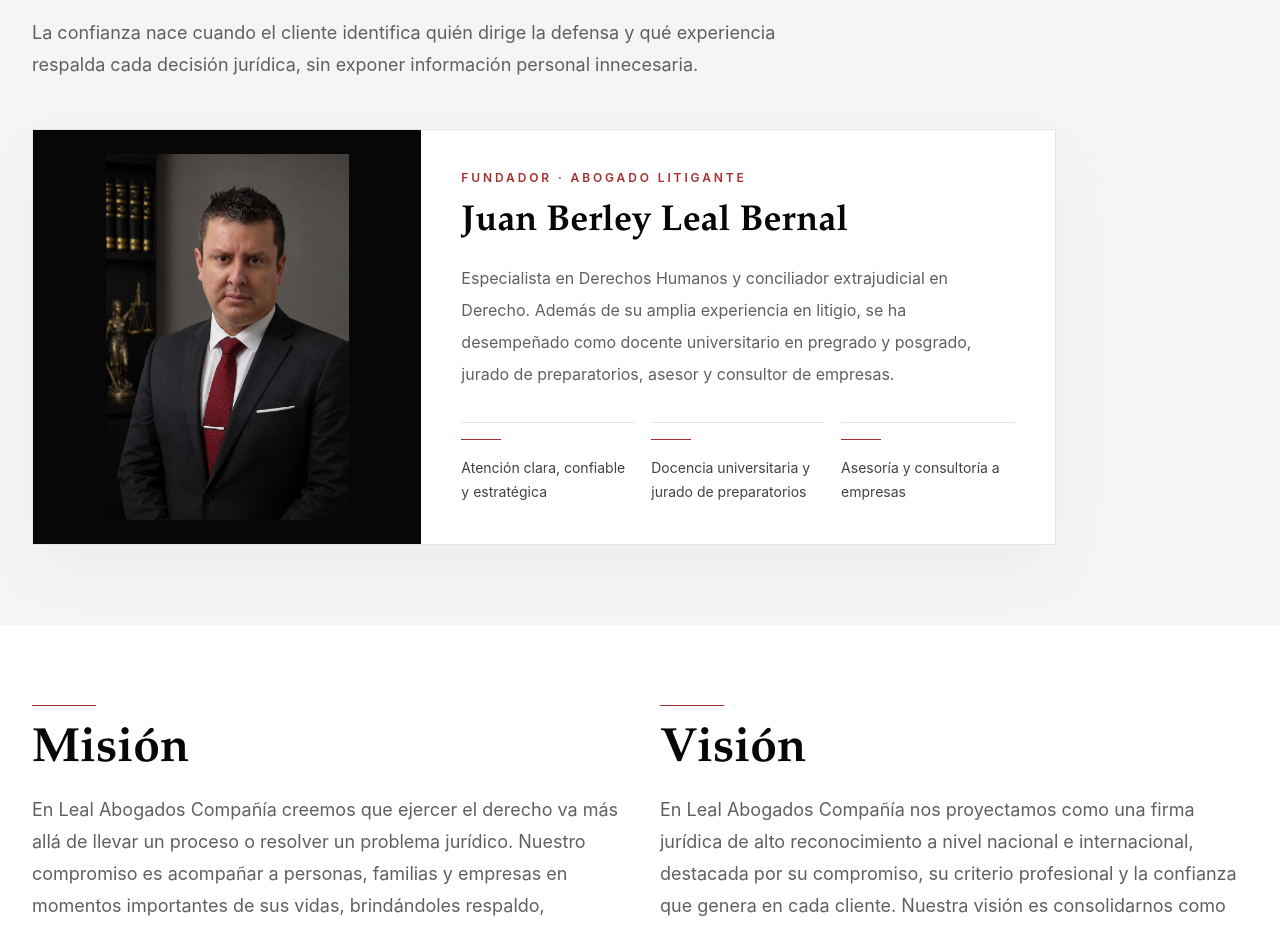
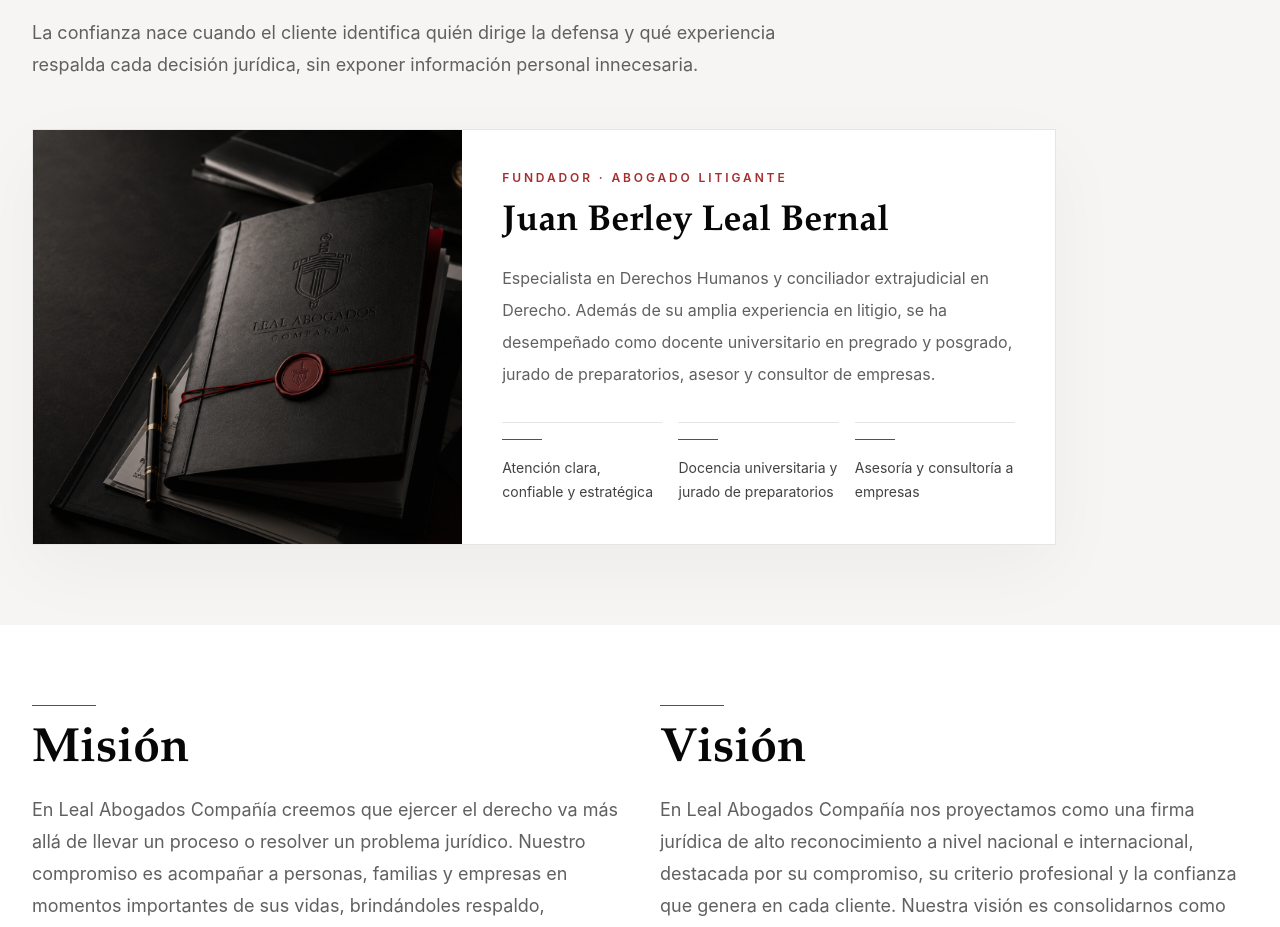
Before and after one commit to davidricardobc/LealAbogados, a Next.js app: page /quienes-somos in a window 1280 px wide. Shown: the part 1480-2407 px from the top of the page. Built offline with nearby package versions, Linux system fonts and the light colour scheme.

Commit message:
style: evitar doble retrato en quienes somos

```diff
--- a/src/app/quienes-somos/page.tsx
+++ b/src/app/quienes-somos/page.tsx
@@ -66,17 +66,18 @@ export default function AboutPage() {
           <div className="mt-12 max-w-5xl">
             {teamProfiles.map((profile) => (
               <article
-                className="grid overflow-hidden border border-ink/10 bg-white shadow-[0_24px_70px_rgba(7,7,7,0.04)] lg:grid-cols-[0.38fr_0.62fr]"
+                className="grid overflow-hidden border border-ink/10 bg-white shadow-[0_24px_70px_rgba(7,7,7,0.04)] lg:grid-cols-[0.42fr_0.58fr]"
                 key={profile.name}
               >
-                <div className="relative min-h-96 bg-ink">
+                <div className="relative min-h-80 bg-ink sm:min-h-96">
                   <Image
-                    alt="Retrato formal de Juan Berley Leal Bernal en contexto jurídico"
-                    className="object-contain object-bottom p-4 sm:p-6"
+                    alt="Dossier jurídico de Leal Abogados Compañía con identidad de marca"
+                    className="object-cover"
                     fill
-                    sizes="(min-width: 1024px) 380px, 100vw"
-                    src="/assets/juan-berley-leal-bernal.png"
+                    sizes="(min-width: 1024px) 420px, 100vw"
+                    src="/assets/leal-hero-logo-original.png"
                   />
+                  <div className="absolute inset-0 bg-[linear-gradient(180deg,rgba(7,7,7,0.02),rgba(7,7,7,0.24))]" />
                 </div>
                 <div className="p-7 sm:p-9 lg:flex lg:flex-col lg:justify-center lg:p-10">
                   <p className="text-xs font-semibold uppercase tracking-[0.24em] text-brand-red">{profile.role}</p>
```
